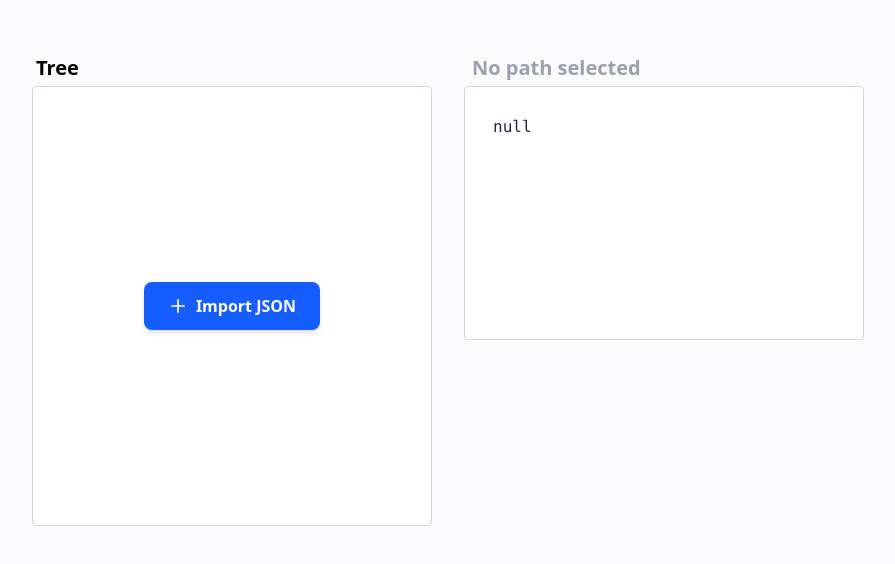
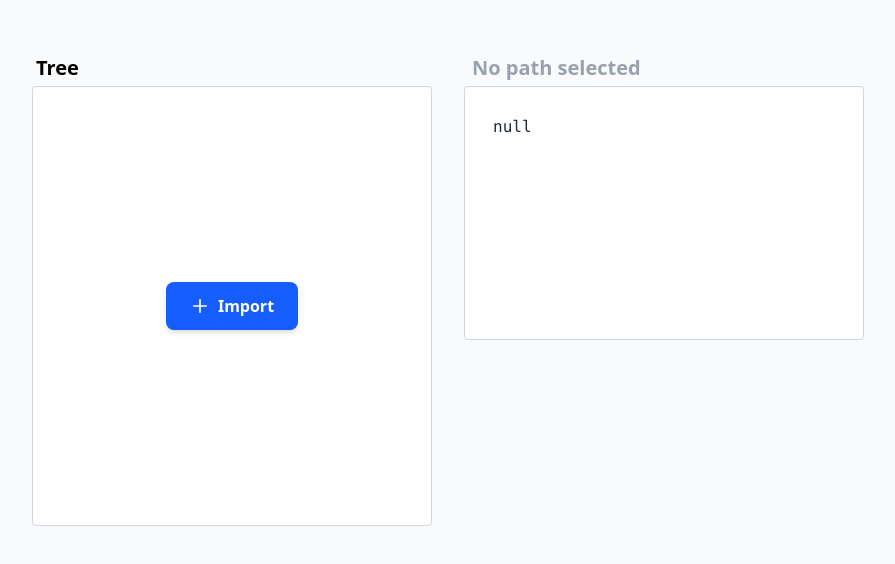
Before and after one commit to asif-cse-kuet/tree-explorer, a Vue app: page / in a window 1280 px wide. Shown: the part 112-676 px from the top of the page, without its empty margins (92-987 px from the left). Built offline with nearby package versions, Linux system fonts and the light colour scheme.

Commit message:
Improt button modified

```diff
--- a/src/module/components/Tree.vue
+++ b/src/module/components/Tree.vue
@@ -38,7 +38,7 @@ provide('handleTreeDelete', handleTreeDeleteRequest);
           <svg fill="none" viewBox="0 0 24 24" stroke-width="2" stroke="currentColor" class="w-5 h-5">
             <path stroke-linecap="round" stroke-linejoin="round" d="M12 4.5v15m7.5-7.5h-15" />
           </svg>
-          Import JSON
+          Import
         </button>
       </div>
 
```
